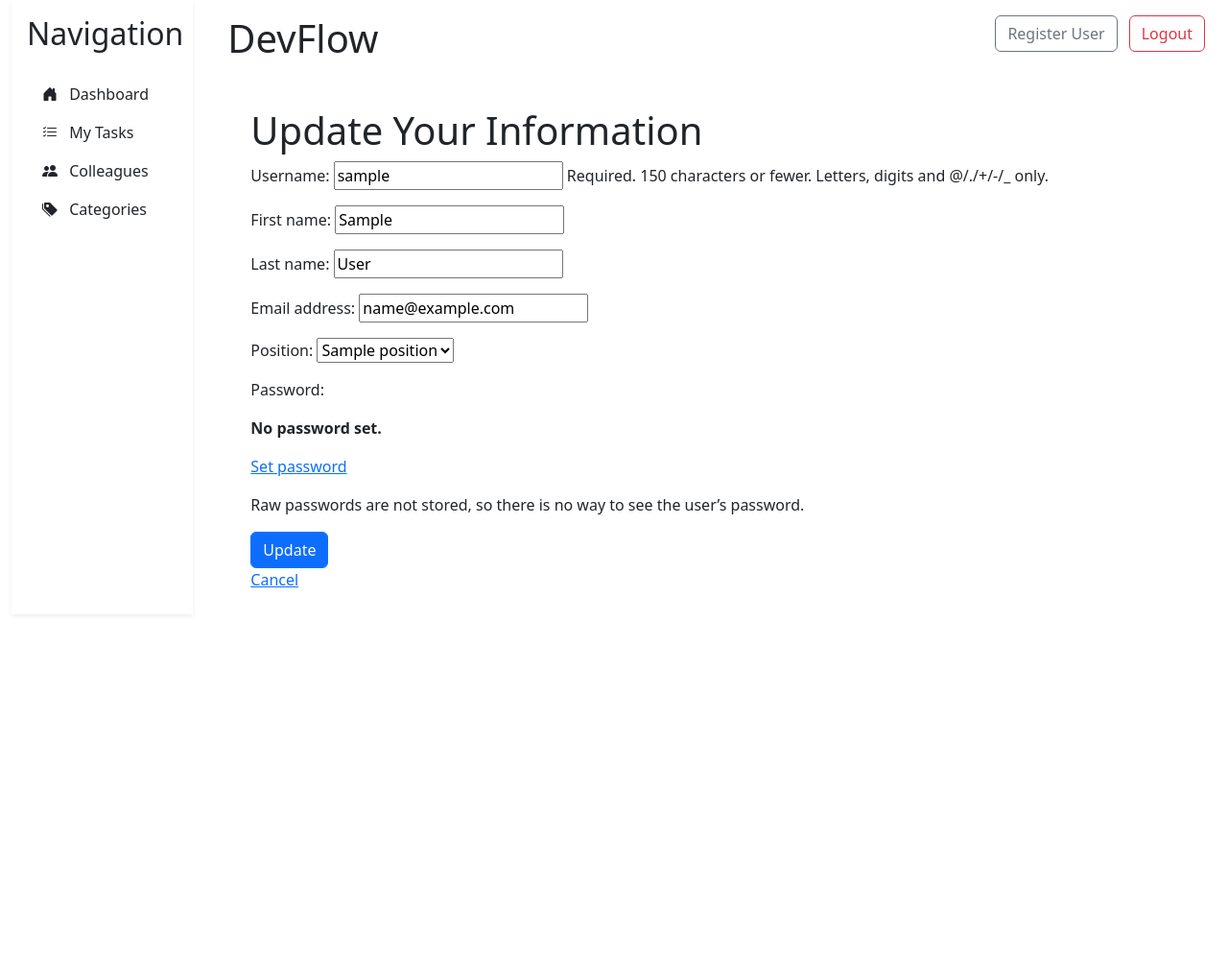
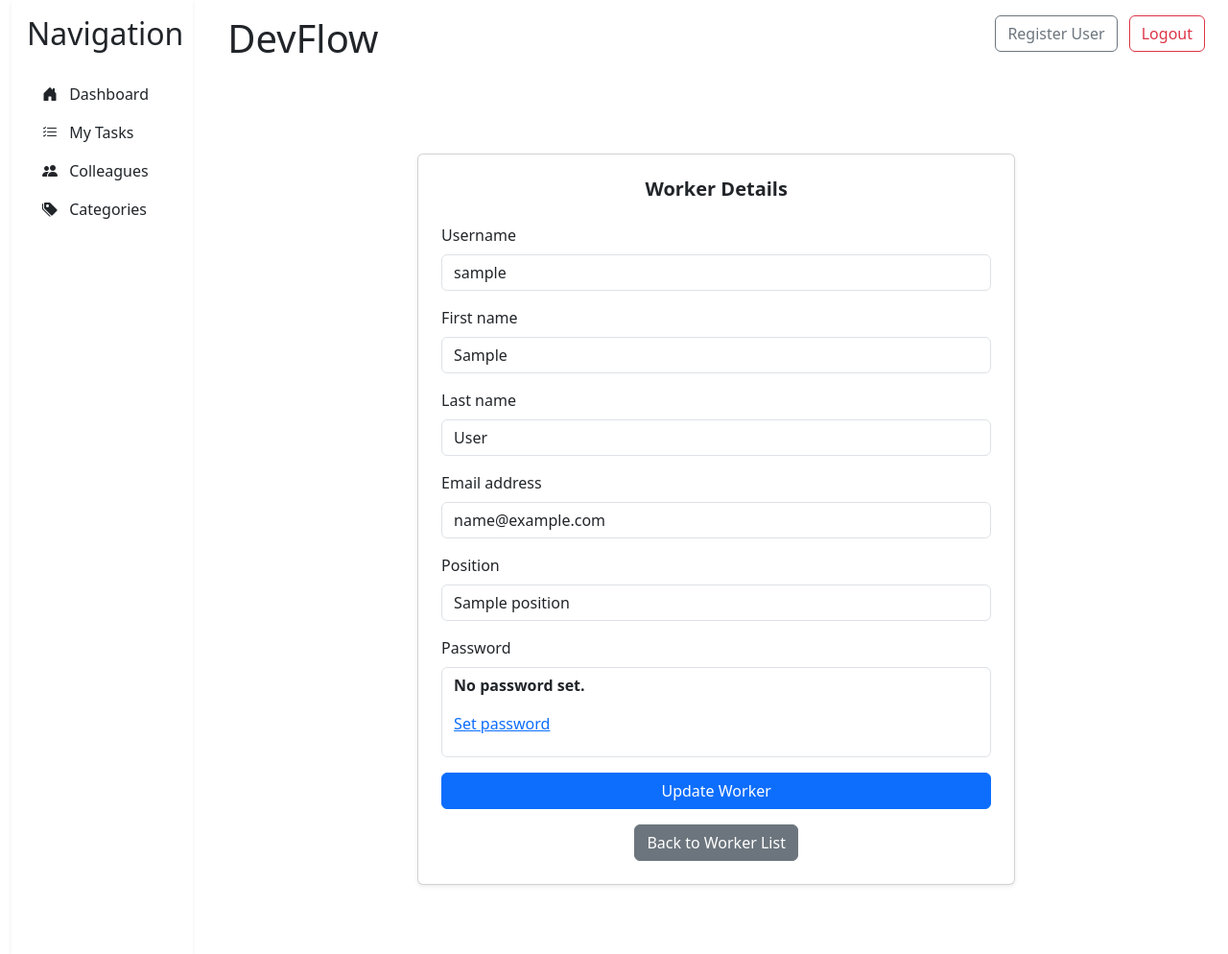
Before and after one commit to olena4reunited/it-company-task-manager, a Django app: page /workers/1/update/ in a window 1280 px wide. Shown: the whole page at 96% size. Before the commit the page ends 641 px from the top, so only its background shows below. Run offline with Django 5.2, Linux system fonts and the light colour scheme; a user stored in the database is signed in; tables that the repository leaves empty hold one stand-in row (values such as "Sample post"); parts of the project's set-up code (start-up, migrations or seed data) failed here and were passed over.

Commit message:
feat: upgrade templates for tasks, views and worker form

```diff
--- a/task_manager/views.py
+++ b/task_manager/views.py
@@ -6,7 +6,7 @@ from django.urls import reverse_lazy
 from django.views import generic
 
 from task_manager.forms import TaskForm, WorkerCreationForm, TaskTypeForm, WorkerUpdateForm
-from task_manager.models import Task, TaskType
+from task_manager.models import Task, TaskType, Worker
 
 User = get_user_model()
 
@@ -108,7 +108,7 @@ class WorkerCreateView(LoginRequiredMixin, generic.CreateView):
 
 
 class WorkerUpdateView(LoginRequiredMixin, UserPassesTestMixin, generic.UpdateView):
-    model = User
+    model = Worker
     form_class = WorkerUpdateForm
     template_name = 'task_manager/worker_update_form.html'
     success_url = reverse_lazy('task-manager:worker-list')
--- a/templates/task_manager/worker_update_form.html
+++ b/templates/task_manager/worker_update_form.html
@@ -1,16 +1,55 @@
 {% extends "base.html" %}
+{% load custom_filter %}
+{% load static %}
 
 {% block title %}
-	<title>Update User</title>
+  <title>Worker Details - {{ worker.first_name }} {{ worker.last_name }}</title>
 {% endblock %}
 
 {% block content %}
-  <h1>Update Your Information</h1>
-  <form method="post" novalidate>
-    {% csrf_token %}
-    {{ form.as_p }}
+<div class="container my-5">
+  <div class="row justify-content-center">
+    <div class="col-md-8">
+      <div class="card shadow-sm">
+        <div class="card-body p-4">
+          <h1 class="h5 text-center mb-4 fw-bold">Worker Details</h1>
 
-    <button type="submit" class="btn btn-primary">Update</button>
-  </form>
-  <a href="{% url 'task-manager:worker-detail' worker.id %}">Cancel</a>
+          <form action="{% url 'task-manager:worker-update' worker.id %}" method="post" novalidate>
+            {% csrf_token %}
+
+            {% if form.non_field_errors %}
+              <div class="alert alert-danger mb-3">
+                {{ form.non_field_errors }}
+              </div>
+            {% endif %}
+
+            {% for field in form %}
+            <div class="mb-3">
+              <label for="{{ field.id_for_label }}" class="form-label">{{ field.label }}</label>
+              {{ field|add_class:"form-control" }}
+              {% if field.errors %}
+                <div class="invalid-feedback d-block">
+                  {% for error in field.errors %}
+                    {{ error }}<br>
+                  {% endfor %}
+                </div>
+              {% endif %}
+            </div>
+            {% endfor %}
+
+            <div class="d-grid">
+              <button type="submit" class="btn btn-primary">
+                Update Worker
+              </button>
+            </div>
+          </form>
+
+          <div class="text-center mt-3">
+            <a href="{% url 'task-manager:worker-list' %}" class="btn btn-secondary">Back to Worker List</a>
+          </div>
+        </div>
+      </div>
+    </div>
+  </div>
+</div>
 {% endblock %}
```
Also changed, not shown: templates/task_manager/task_confirm_delete.html (+15 -10 lines), templates/task_manager/task_detail.html (+21 -35 lines), templates/task_manager/task_form.html (line endings or trailing spaces).
